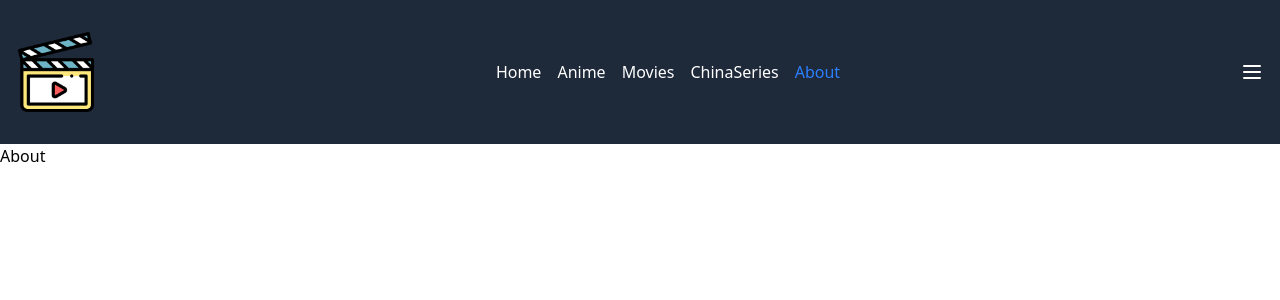
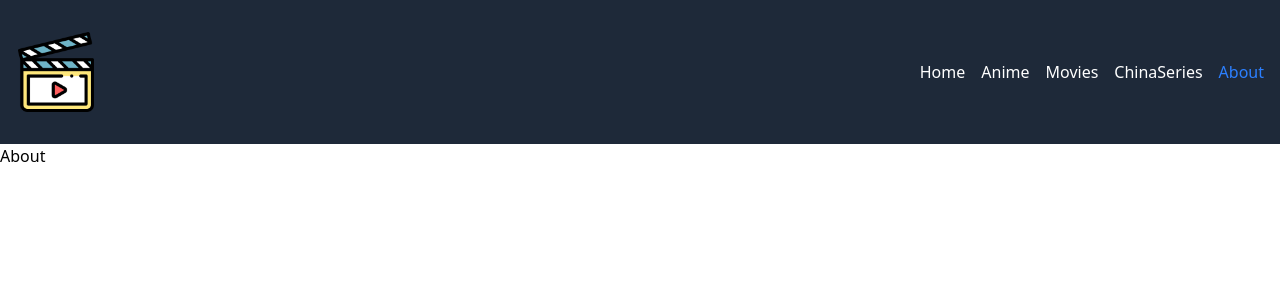
Before and after one commit to MGPISEHT/TMDBMovies, a React (Vite) app: page /about in a window 1280 px wide. Shown: the top 300 px of the page. Built offline with nearby package versions, Linux system fonts and the light colour scheme.

Commit message:
udpate navbar

```diff
--- a/src/components/Navbar.jsx
+++ b/src/components/Navbar.jsx
@@ -1,57 +1,81 @@
-import React from "react";
+import React, { useState } from "react"; // បន្ថែម useState
 import logo from "../assets/images/logo.png";
-import { Menu } from "lucide-react";
+import { Menu, X } from "lucide-react"; // បន្ថែម X icon សម្រាប់បិទ menu
 import { Link, NavLink } from "react-router-dom";
-import Home from "../pages/Home";
+
 const links = [
-  {
-    label: "Home",
-    path: "/",
-  },
-  {
-    label: "Anime",
-    path: "anime",
-  },
-  {
-    label: "Movies",
-    path: "movies",
-  },
-  {
-    label: "ChinaSeries",
-    path: "china-series",
-  },
-  {
-    label: "About",
-    path: "about",
-  },
+  { label: "Home", path: "/" },
+  { label: "Anime", path: "anime" },
+  { label: "Movies", path: "movies" },
+  { label: "ChinaSeries", path: "china-series" },
+  { label: "About", path: "about" },
 ];
+
 const Navbar = () => {
+  const [isMenuOpen, setIsMenuOpen] = useState(false); // State សម្រាប់គ្រប់គ្រង menu mobile
+
   return (
-    <div className=" flex justify-between items-center bg-gray-800 text-white p-4">
+    <div className="flex justify-between items-center bg-gray-800 text-white p-4 relative z-10"> {/* បន្ថែម relative z-10 */}
       <Link to="/">
         <img src={logo} alt="logo" className="w-20 h-20 my-4" />
       </Link>
-      <ul className="flex gap-4 my-4">
-        {links.map((link) => {
-          return (
+
+      {/* Button សម្រាប់ Mobile Menu */}
+      <button
+        onClick={() => setIsMenuOpen(!isMenuOpen)}
+        className="cursor-pointer lg:hidden focus:outline-none" // បន្ថែម focus:outline-none
+        aria-label={isMenuOpen ? "Close menu" : "Open menu"}
+      >
+        {isMenuOpen ? <X size={28} /> : <Menu size={28} />} {/* ប្តូរ icon តាមស្ថានភាព */}
+      </button>
+
+      {/* Mobile Menu Overlay/Sidebar (នឹងបង្ហាញនៅពីលើខ្លឹមសារផ្សេងទៀត) */}
+      {isMenuOpen && (
+        <div className="lg:hidden absolute top-0 left-0 w-full h-screen bg-gray-900 flex flex-col items-center justify-center space-y-8 z-20">
+          <button
+            onClick={() => setIsMenuOpen(false)}
+            className="absolute top-4 right-4 focus:outline-none"
+            aria-label="Close menu"
+          >
+            <X size={32} className="text-white" />
+          </button>
+          <ul className="flex flex-col gap-8 text-2xl">
+            {links.map((link) => (
               <li key={link.label}>
                 <NavLink
                   to={link.path}
+                  onClick={() => setIsMenuOpen(false)} // បិទ menu ពេលចុច link
                   className={({ isActive }) =>
                     `hover:text-gray-300 transition-colors duration-300 ${
-                    isActive ? "text-blue-500" : "textwhi "
+                      isActive ? "text-blue-500" : "text-white" // ជួសជុល "textwhi"
                     }`
                   }
                 >
                   {link.label}
                 </NavLink>
               </li>
-          );
-        })}
+            ))}
           </ul>
-      <button>
-        <Menu className="cursor-pointer" />
-      </button>
+        </div>
+      )}
+
+      {/* Desktop Navigation */}
+      <ul className="hidden lg:flex gap-4 my-4"> {/* លាក់នៅលើ mobile, បង្ហាញនៅលើ desktop */}
+        {links.map((link) => (
+          <li key={link.label}>
+            <NavLink
+              to={link.path}
+              className={({ isActive }) =>
+                `hover:text-gray-300 transition-colors duration-300 ${
+                  isActive ? "text-blue-500" : "text-white" // ជួសជុល "textwhi"
+                }`
+              }
+            >
+              {link.label}
+            </NavLink>
+          </li>
+        ))}
+      </ul>
     </div>
   );
 };
```
Lines whose indentation alone changed are shown as unchanged.
